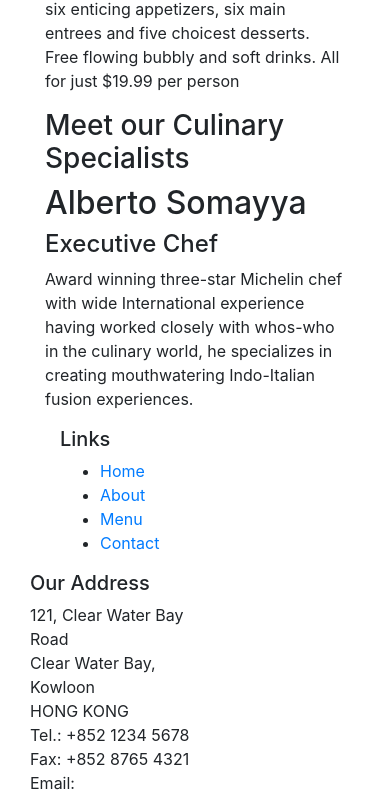
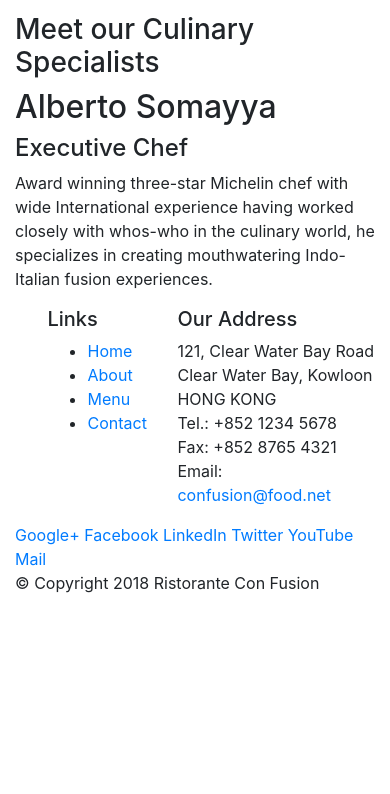
Before and after one commit to quangpao/bootstrap-4-confusion, a website: page index.html in a window 390 px wide. Shown: the part 782-1576 px from the top of the page. After the commit the page ends 1393 px from the top, so only its background shows below. Drawn offline with nearby package versions, Linux system fonts and the light colour scheme.

Commit message:
fix bootstrap responsive

```diff
--- a/index.html
+++ b/index.html
@@ -28,8 +28,8 @@
     </header>
 
     <div class="container">
-        <div class="col-12 col-sm-4 order-sm-last col-md-3">
-            <div class="col col-sm order-sm-first col-md">
+        <div class="row">
+            <div class="col-12 col-sm-4 order-sm-last col-md-3">
                 <h3>Our Lipsmacking Culinary Creations</h3>
             </div>
             <div class="col col-sm order-sm-first col-md">
@@ -39,8 +39,8 @@
         </div>
 
 
-        <div class="col-12 col-sm-4 order-sm-last col-md-3">
-            <div class="col col-sm order-sm-first col-md">
+        <div class="row">
+            <div class="col-12 col-sm-4 order-sm-last col-md-3">
                 <h3>This Month's Promotions</h3>
             </div>
             <div class="col col-sm order-sm-first col-md">
@@ -49,11 +49,11 @@
             </div>
         </div>
 
-        <div class="col-12 col-sm-4 order-sm-last col-md-3">
-            <div class="col col-sm order-sm-first col-md">
+        <div class="row">
+            <div class="col-12 col-sm-4 order-sm-last col-md-3">
                 <h3>Meet our Culinary Specialists</h3>
             </div>
-            <div  class="col col-sm order-sm-first col-md">
+            <div class="col col-sm order-sm-first col-md">
                 <h2>Alberto Somayya</h2>
                 <h4>Executive Chef</h4>
                 <p>Award winning three-star Michelin chef with wide International experience having worked closely with whos-who in the culinary world, he specializes in creating mouthwatering Indo-Italian fusion experiences. </p>
@@ -61,9 +61,9 @@
         </div>
     </div>
 
-    <footer class="container">
-        <div>
-            <div>
+    <footer>
+        <div class="container">
+            <div class="row">
                 <div class="col-4 offset-1 col-sm-2">
                     <h5>Links</h5>
                     <ul>
@@ -85,7 +85,7 @@
 		           </address>
                 </div>
                 <div class="col-12 col-sm-4">
-                    <div class="col-auto">
+                    <div>
                         <a href="http://google.com/+">Google+</a>
                         <a href="http://www.facebook.com/profile.php?id=">Facebook</a>
                         <a href="http://www.linkedin.com/in/">LinkedIn</a>
@@ -95,8 +95,8 @@
                     </div>
                 </div>
            </div>
-           <div class="col-auto">
-                <div>
+           <div class="row">
+                <div class="col-auto">
                     <p>© Copyright 2018 Ristorante Con Fusion</p>
                 </div>
            </div>
```
Also changed, not shown: README.md, package.json (line endings or trailing spaces), 1 other file.
